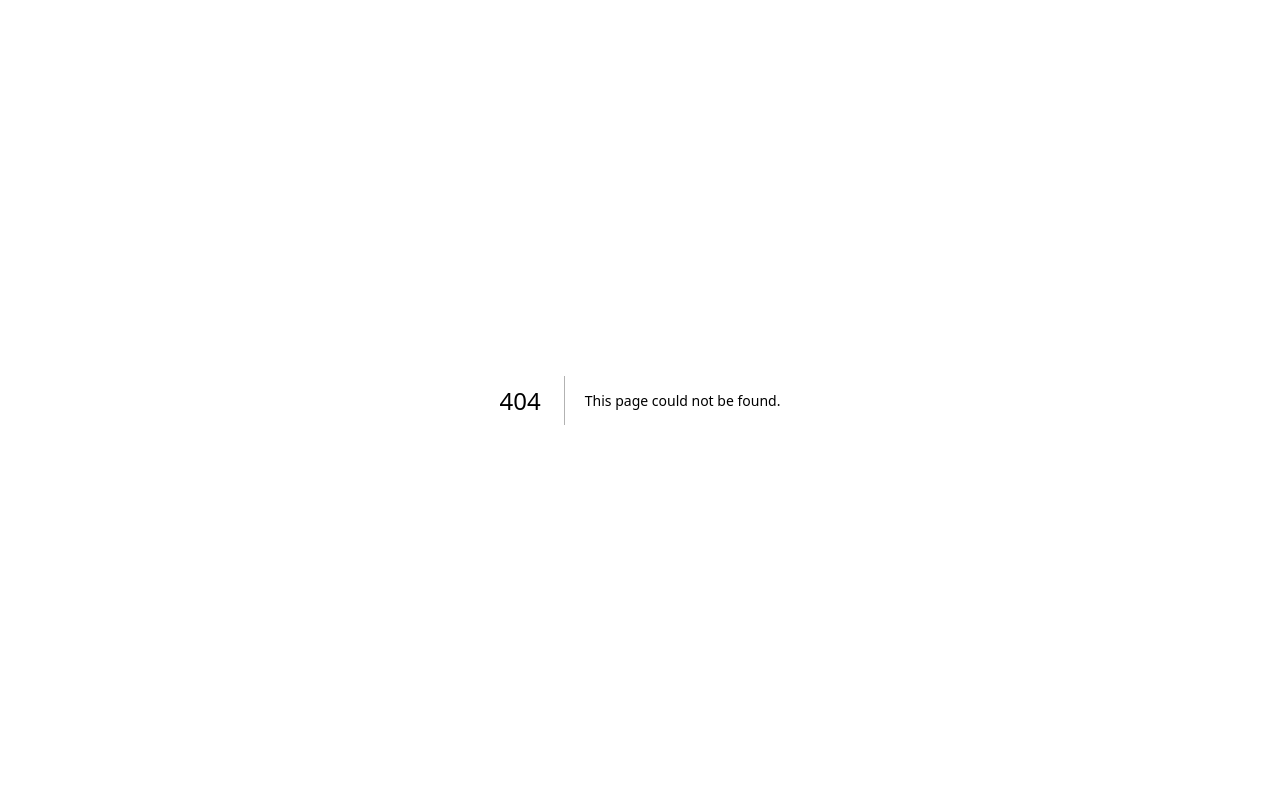
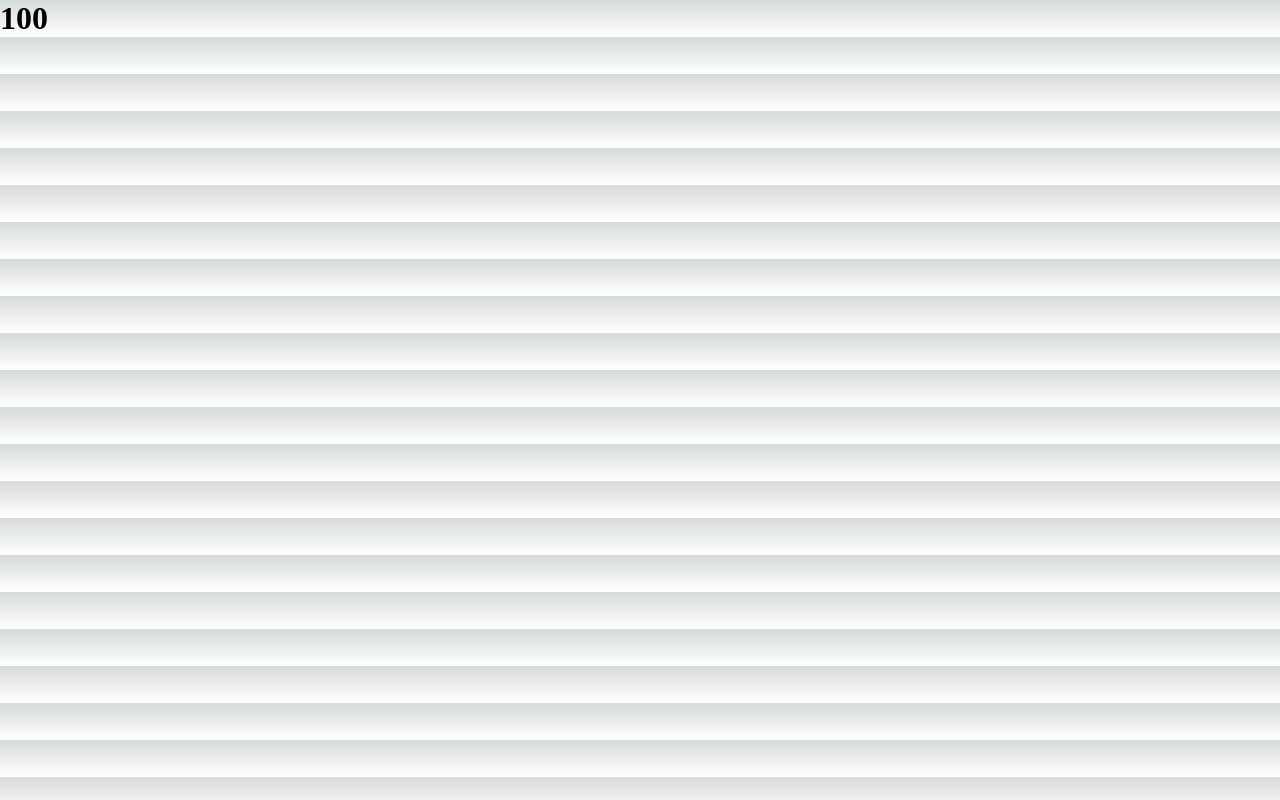
Before and after one commit to davidasteixeira/NextJS, a Next.js app in the folder exercicios/: page /basicos/propsSomenteLeitura in a window 1280 px wide. Before the commit this address had no page. Built offline with nearby package versions, Linux system fonts and the light colour scheme.

Commit message:
feat: props readonly

```diff
--- /dev/null
+++ b/exercicios/components/SomaUm.jsx
@@ -0,0 +1,7 @@
+export default function SomaUm(props) {
+  return (
+    <div>
+      <h1>{props.numero + 1}</h1>
+    </div>
+  );
+}
--- /dev/null
+++ b/exercicios/src/pages/basicos/propsSomenteLeitura.jsx
@@ -0,0 +1,6 @@
+import SomaUm from "../../../components/SomaUm";
+
+export default function propsSomenteLeitura() {
+  //props.numero++;
+  return <SomaUm numero={99} />;
+}
```
